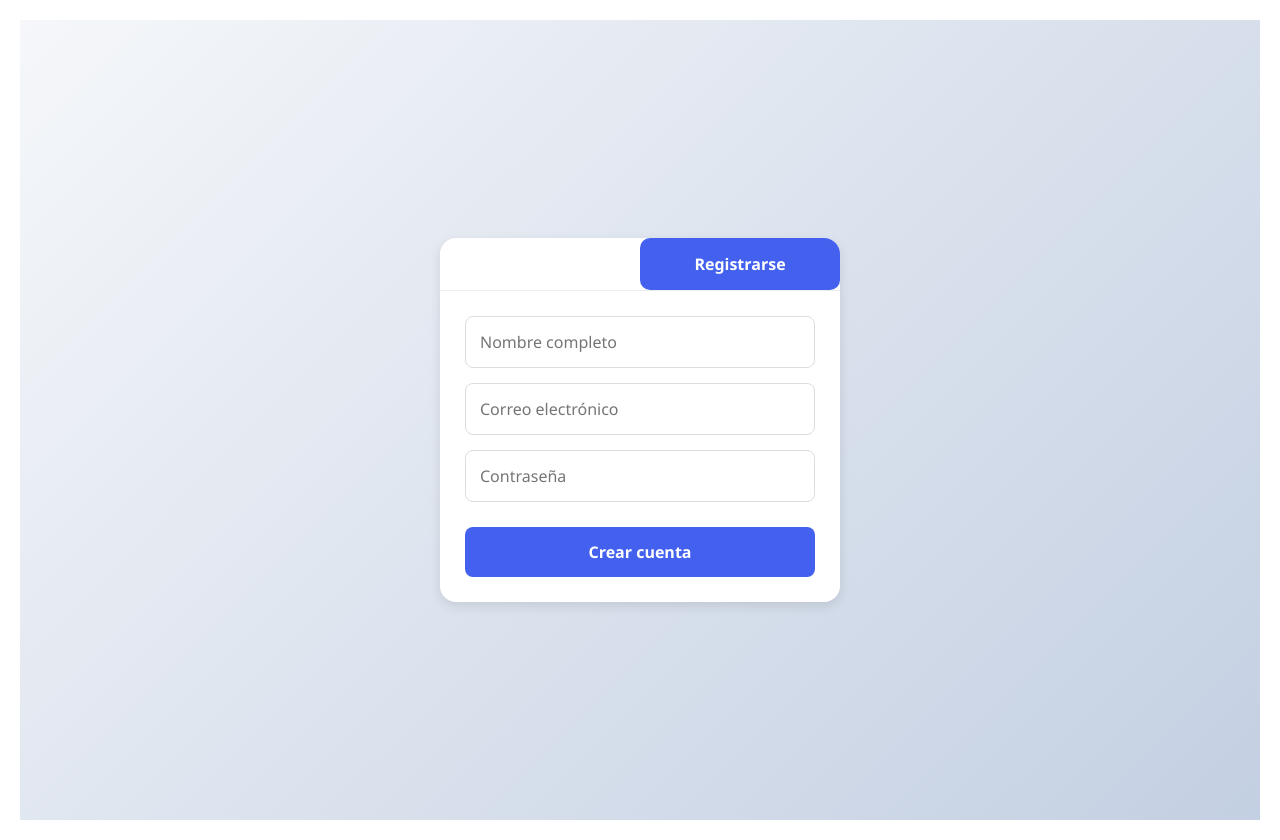
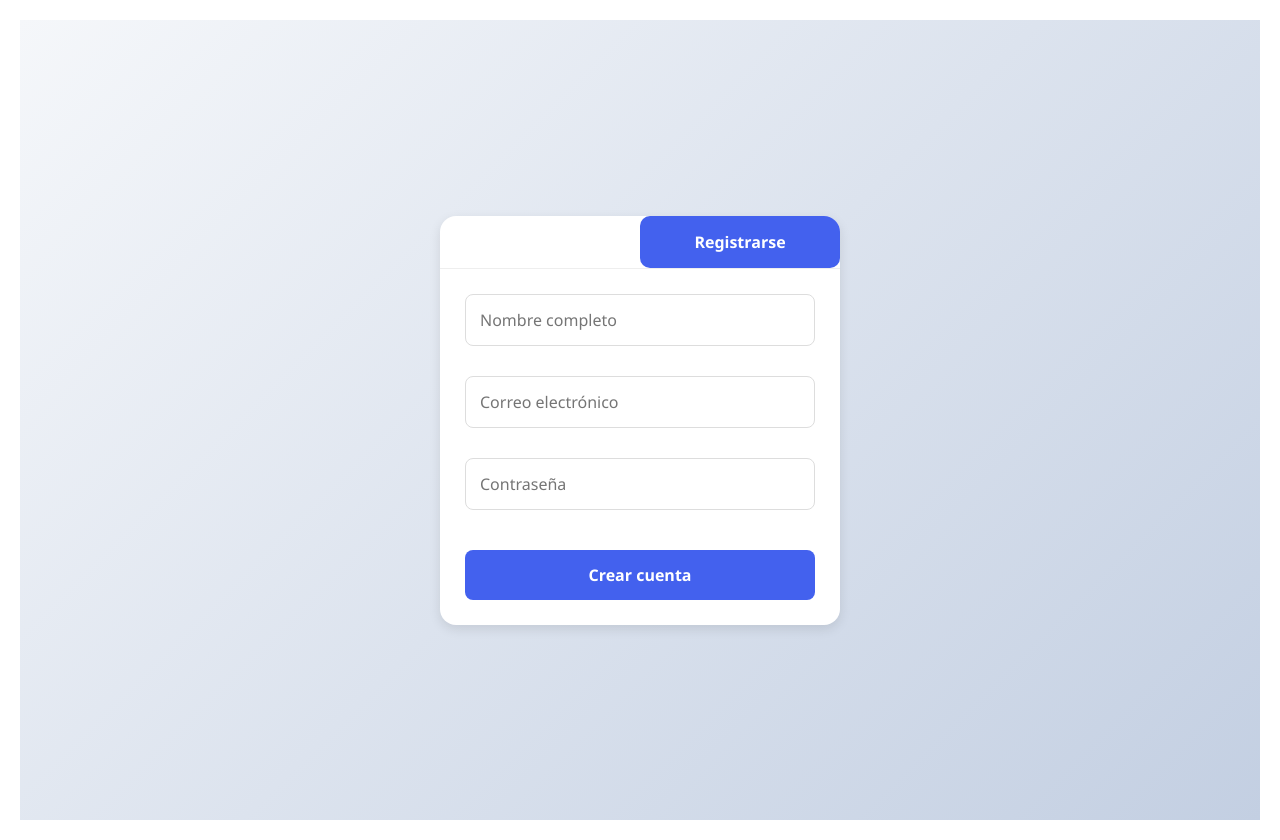
Before and after one commit to R4F43R/taskmaster-pro, a plain HTML site: page index.html in a window 1280 px wide. Both pictures are taken after a click on the button "Registrarse". Drawn offline with Linux system fonts and the light colour scheme.

Commit message:
actualizado css

```diff
--- a/styles.css
+++ b/styles.css
@@ -644,6 +644,9 @@ footer button {
     border: 1px solid #ddd;
     border-radius: 8px;
     font-size: 1rem;
+    width: 100%;
+    margin-bottom: 15px;
+    display: block; /* Añade esto */
 }
 
 .auth-form button {
@@ -655,6 +658,17 @@ footer button {
     cursor: pointer;
     font-weight: 600;
     margin-top: 10px;
+}
+
+.auth-form input[type="email"] {
+    margin-bottom: 15px; /* Espaciado adicional */
+}
+
+/* Desactiva el formato automático de enlaces para emails */
+a[href^="mailto:"] {
+    text-decoration: none;
+    color: inherit;
+    pointer-events: none;
 }
 
 /* User Menu */
```
